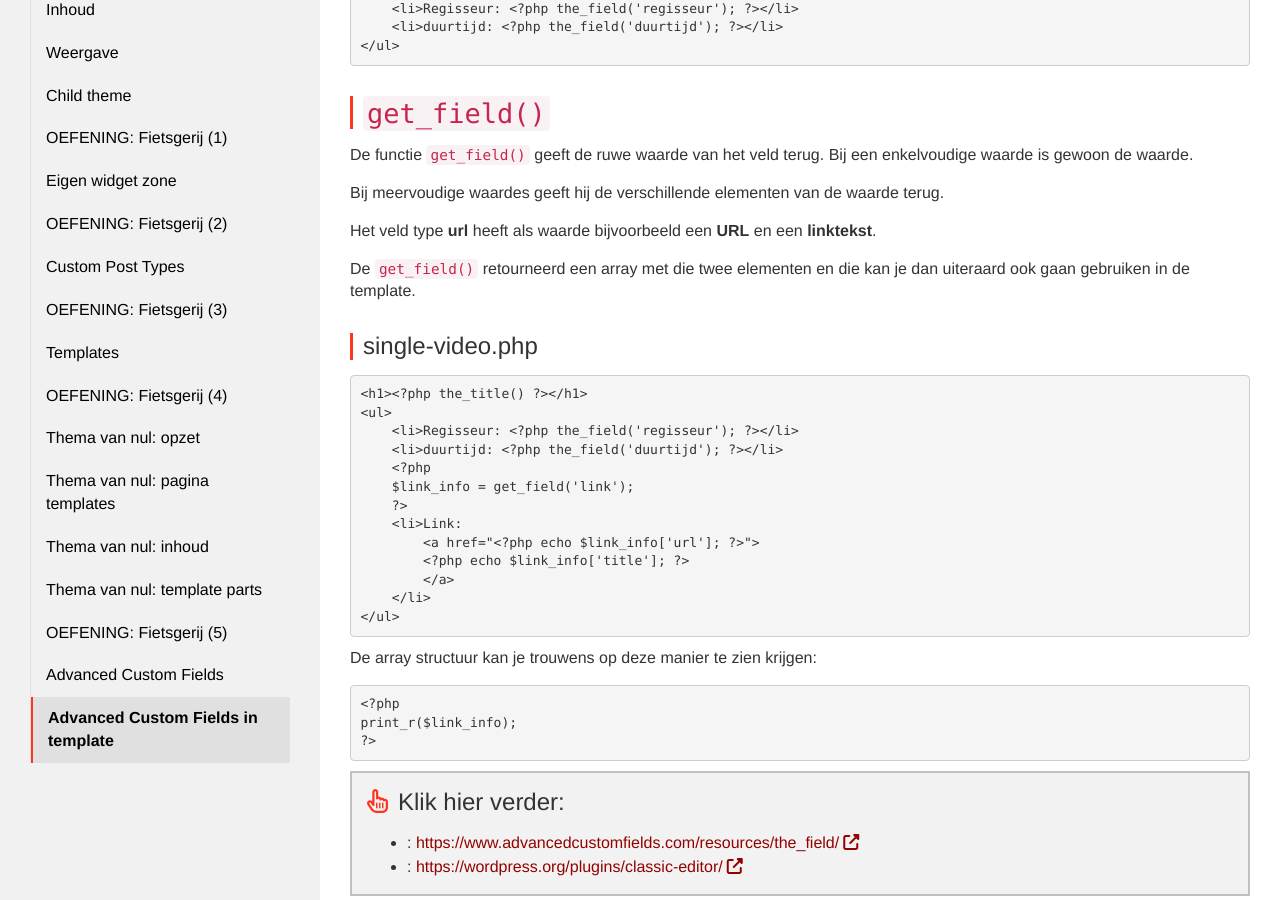
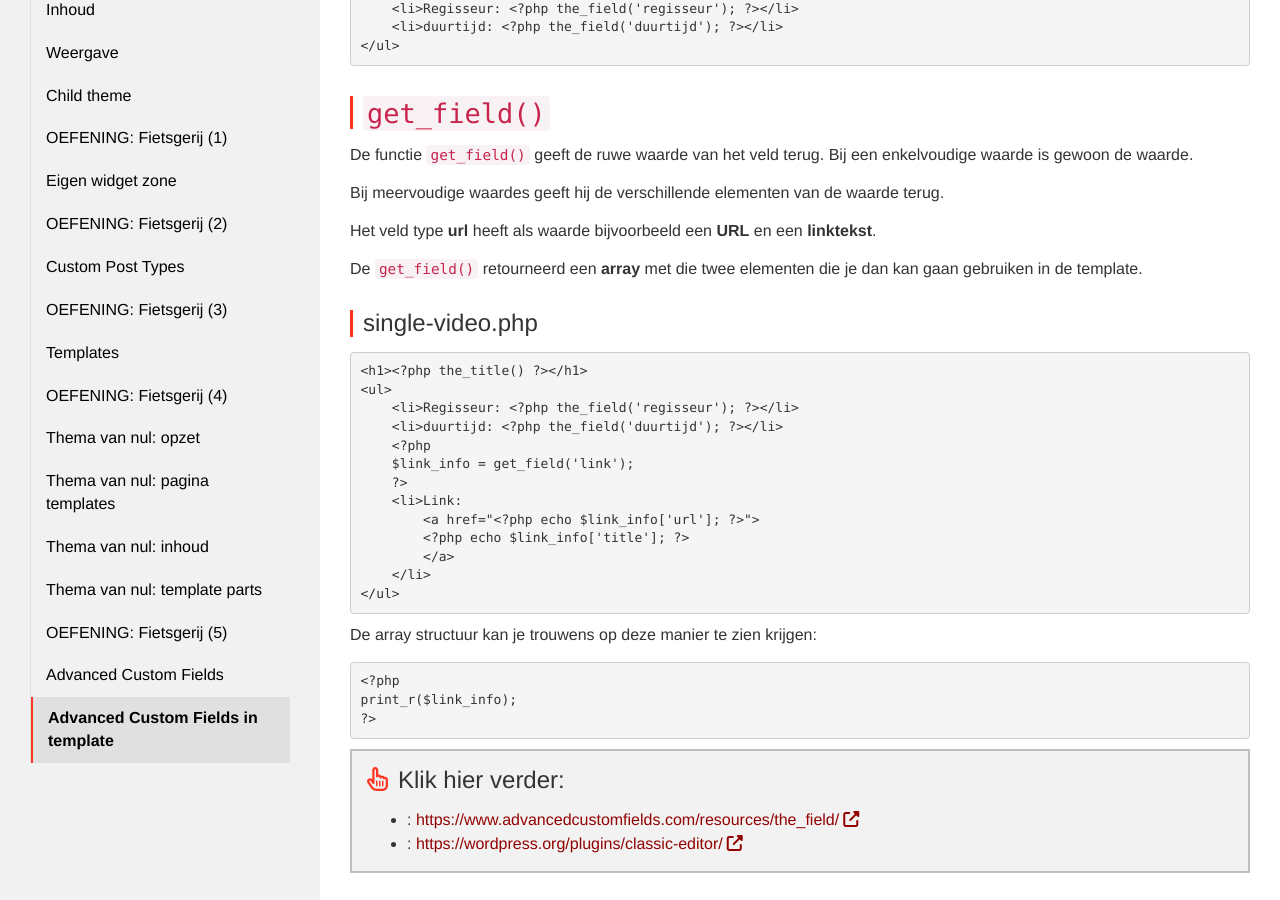
Before and after one commit to Syntra-Brussel/dynamische-webtechnieken, a Jekyll site: the page built from wordpress/acf-in-template.md, in a window 1280 px wide and 900 px high, scrolled down 426 px. Built offline with Jekyll 4.4.1, drawn with Linux system fonts in a browser that asks for light colours; nearby versions of some CDN libraries; a script that is not in the unit is left out.

Commit message:
Update acf-in-template.md

```diff
--- a/wordpress/acf-in-template.md
+++ b/wordpress/acf-in-template.md
@@ -34,7 +34,7 @@ Bij meervoudige waardes geeft hij de verschillende elementen van de waarde terug
 
 Het veld type <strong>url</strong> heeft als waarde bijvoorbeeld een <strong>URL</strong> en een <strong>linktekst</strong>.
 
-De <code>get_field()</code> retourneerd een array met die twee elementen en die kan je dan uiteraard ook gaan gebruiken in de template.
+De <code>get_field()</code> retourneerd een <strong>array</strong> met die twee elementen die je dan kan gaan gebruiken in de template.
 
 ### single-video.php
 
```
